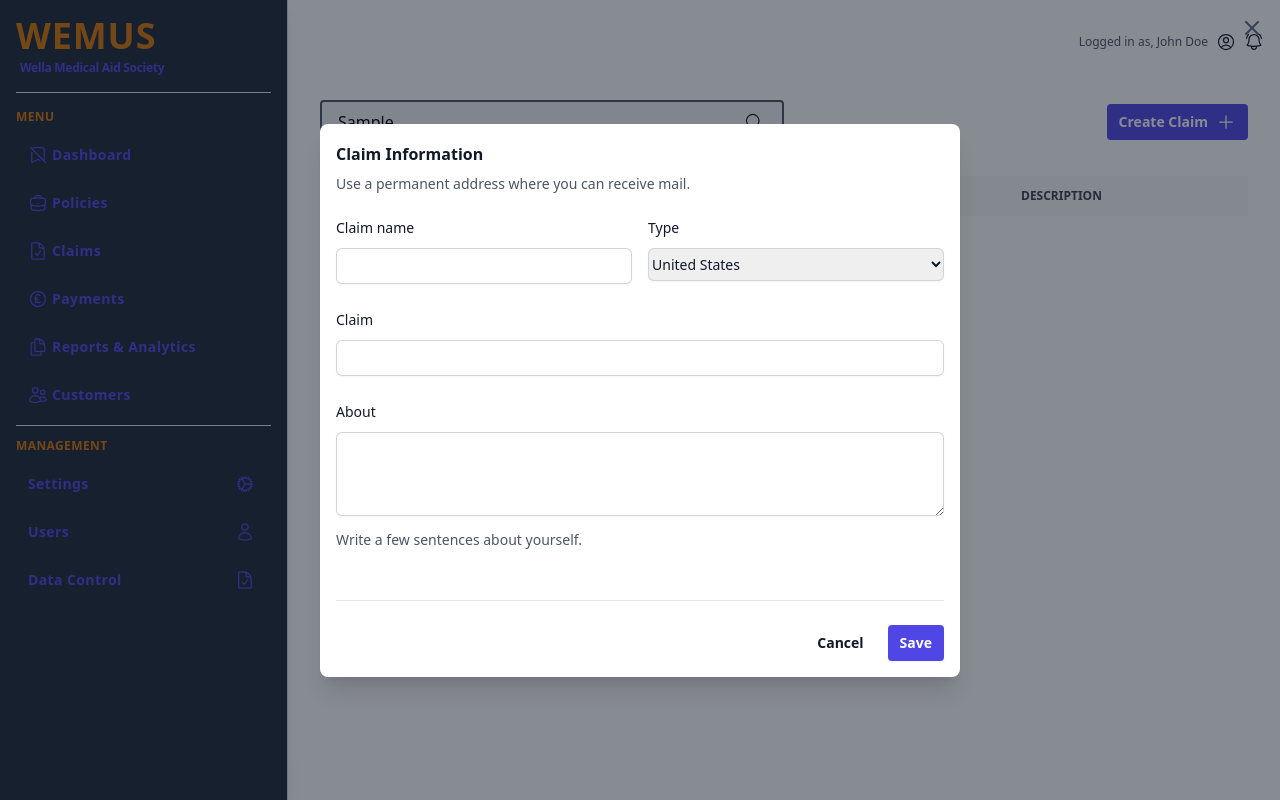
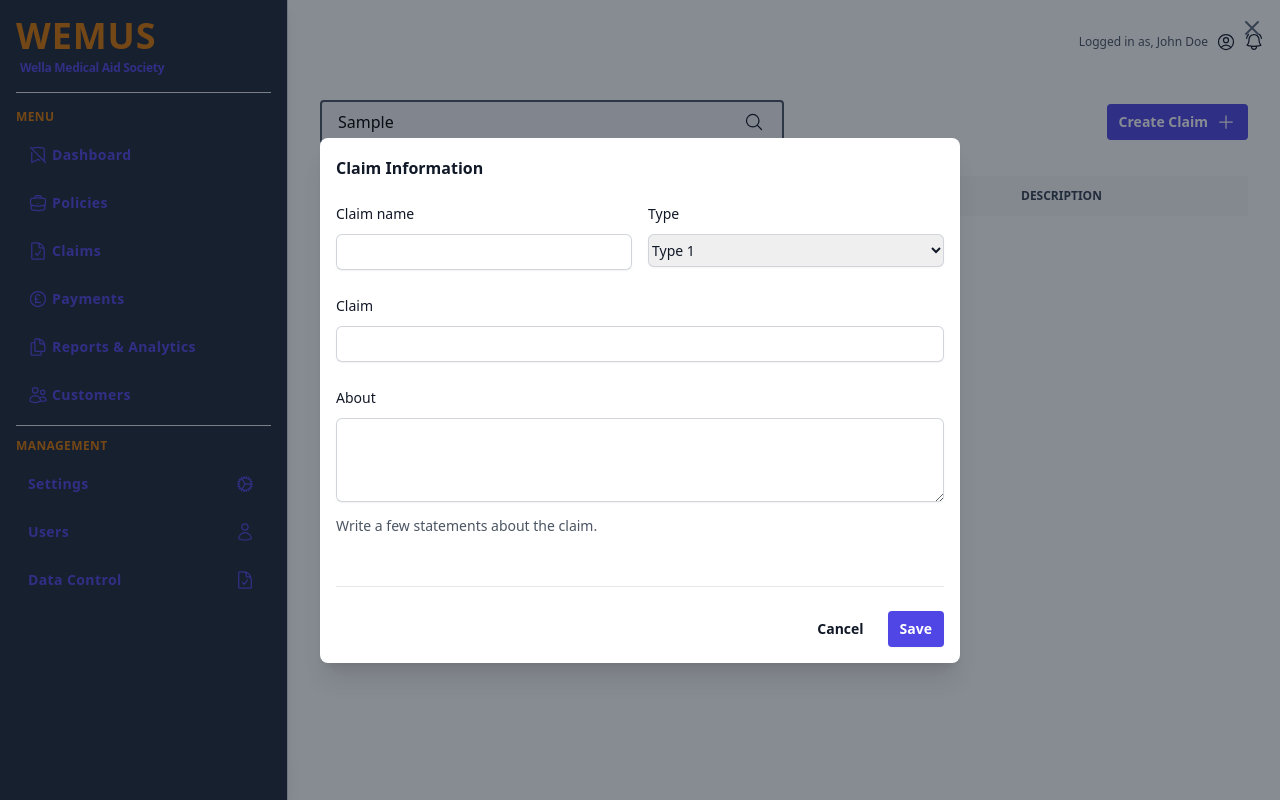
Before and after one commit to joykamlomo/his-app, a Next.js app: page /claims-management in a window 1280 px wide. Both pictures are taken after typing "Sample" into the empty fields and a click on the button "Create Claim". Built offline with nearby package versions, Linux system fonts and the light colour scheme.

Commit message:
formdescreption changed

```diff
--- a/src/pages/claims-management/index.js
+++ b/src/pages/claims-management/index.js
@@ -122,7 +122,7 @@ const Claim = () => {
 
            <div className="border-b border-gray-900/10 pb-12">
              <h2 className="text-base font-semibold leading-7 text-gray-900">Claim Information</h2>
-             <p className="mt-1 text-sm leading-6 text-gray-600">Use a permanent address where you can receive mail.</p>
+             {/* <p className="mt-1 text-sm leading-6 text-gray-600">Use a permanent address where you can receive mail.</p> */}
 
 
              <div className="mt-5 grid grid-cols-1 gap-x-4 gap-y-6 sm:grid-cols-6">
@@ -155,9 +155,10 @@ const Claim = () => {
                      autoComplete="country-name"
                      className="block w-full rounded-md border-0 py-1.5 text-gray-900 shadow-sm ring-1 ring-inset ring-gray-300 focus:ring-2 focus:ring-inset focus:ring-indigo-600 sm:max-w-xs sm:text-sm sm:leading-6"
                    >
-                     <option>United States</option>
-                     <option>Canada</option>
-                     <option>Mexico</option>
+                     <option>Type 1</option>
+                     <option>Type 2</option>
+                     <option>Type 3</option>
+                     <option>Type 4</option>
                    </select>
                  </div>
                </div>
@@ -191,7 +192,7 @@ const Claim = () => {
                      defaultValue={''}
                    />
                  </div>
-                 <p className="mt-3 text-sm leading-6 text-gray-600">Write a few sentences about yourself.</p>
+                 <p className="mt-3 text-sm leading-6 text-gray-600">Write a few statements about the claim.</p>
                </div>
                {/* end  */}
              </div>
--- a/src/pages/policy-management/index.js
+++ b/src/pages/policy-management/index.js
@@ -120,7 +120,7 @@ const Policy = () => {
 
         <div className="border-b border-gray-900/10 pb-12">
           <h2 className="text-base font-semibold leading-7 text-gray-900">Policy Information</h2>
-          <p className="mt-1 text-sm leading-6 text-gray-600">Use a permanent address where you can receive mail.</p>
+          {/* <p className="mt-1 text-sm leading-6 text-gray-600">Use a permanent address where you can receive mail.</p> */}
 
 
           <div className="mt-5 grid grid-cols-1 gap-x-4 gap-y-6 sm:grid-cols-6">
@@ -169,9 +169,10 @@ const Policy = () => {
                   autoComplete="country-name"
                   className="block w-full rounded-md border-0 py-1.5 text-gray-900 shadow-sm ring-1 ring-inset ring-gray-300 focus:ring-2 focus:ring-inset focus:ring-indigo-600 sm:max-w-xs sm:text-sm sm:leading-6"
                 >
-                  <option>United States</option>
-                  <option>Canada</option>
-                  <option>Mexico</option>
+                  <option>Type 1</option>
+                     <option>Type 2</option>
+                     <option>Type 3</option>
+                     <option>Type 4</option>
                 </select>
               </div>
             </div>
@@ -189,7 +190,7 @@ const Policy = () => {
                   defaultValue={''}
                 />
               </div>
-              <p className="mt-3 text-sm leading-6 text-gray-600">Write a few sentences about yourself.</p>
+              <p className="mt-3 text-sm leading-6 text-gray-600">Write a few statements about the policy.</p>
             </div>
             {/* end  */}
           </div>
```
